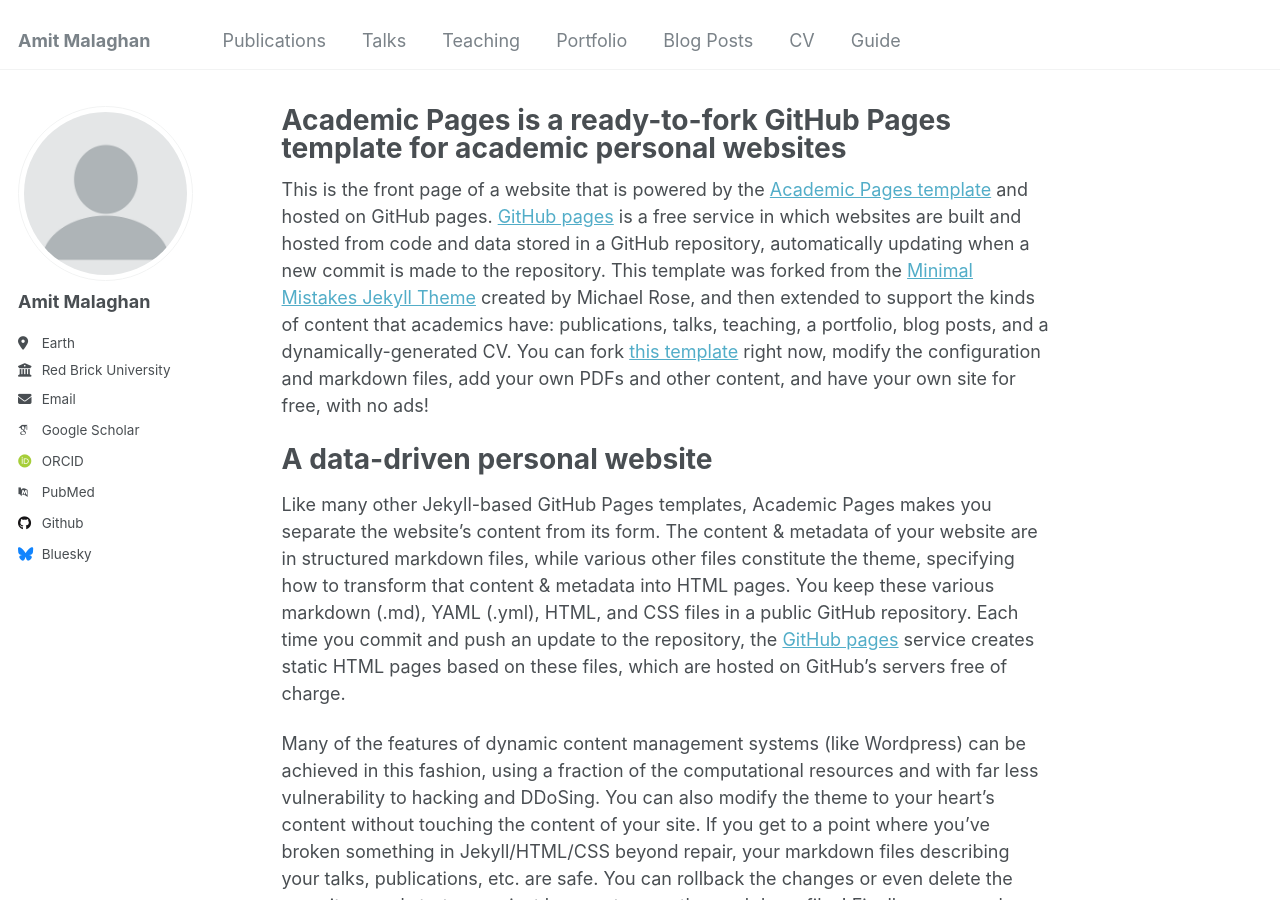
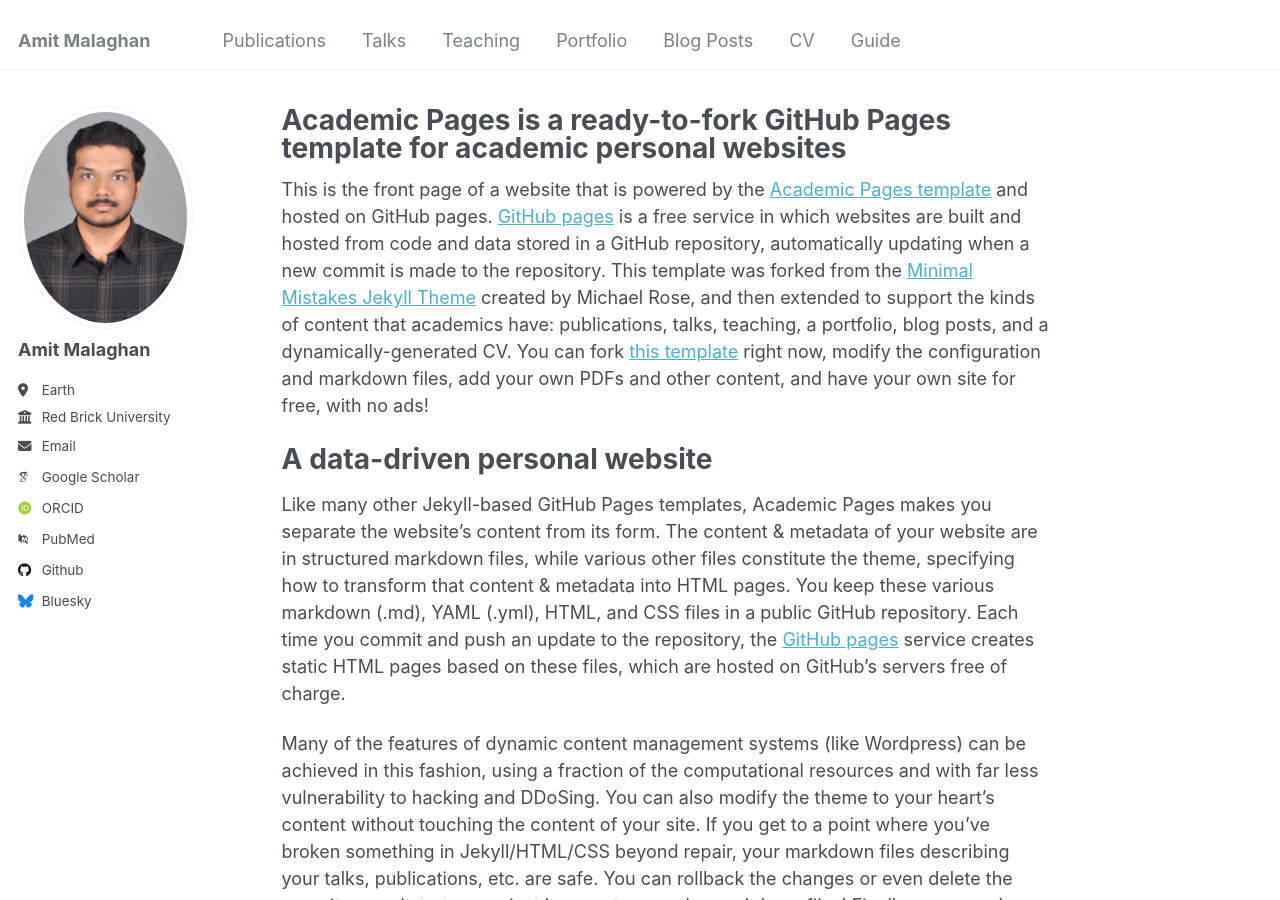
Before and after one commit to amithmalaghan/amithmalaghan.github.io, a Jekyll site: the page built from _pages/about.md, in a window 1280 px wide and 900 px high. Built offline with Jekyll 4.4.1, drawn with Linux system fonts in a browser that asks for light colours; some web fonts are replaced.

Commit message:
Update _config.yml

```diff
--- a/_config.yml
+++ b/_config.yml
@@ -21,7 +21,7 @@ repository               : "academicpages/academicpages.github.io"
 #               Additional customization can be done by editing /_includes/author-profile.html
 author:
   # Biographic information
-  avatar           : "profile.png"
+  avatar           : "amit.png"
   name             : "Amit Malaghan"
   pronouns         : # example: "she/her"
   bio              : ""
```
